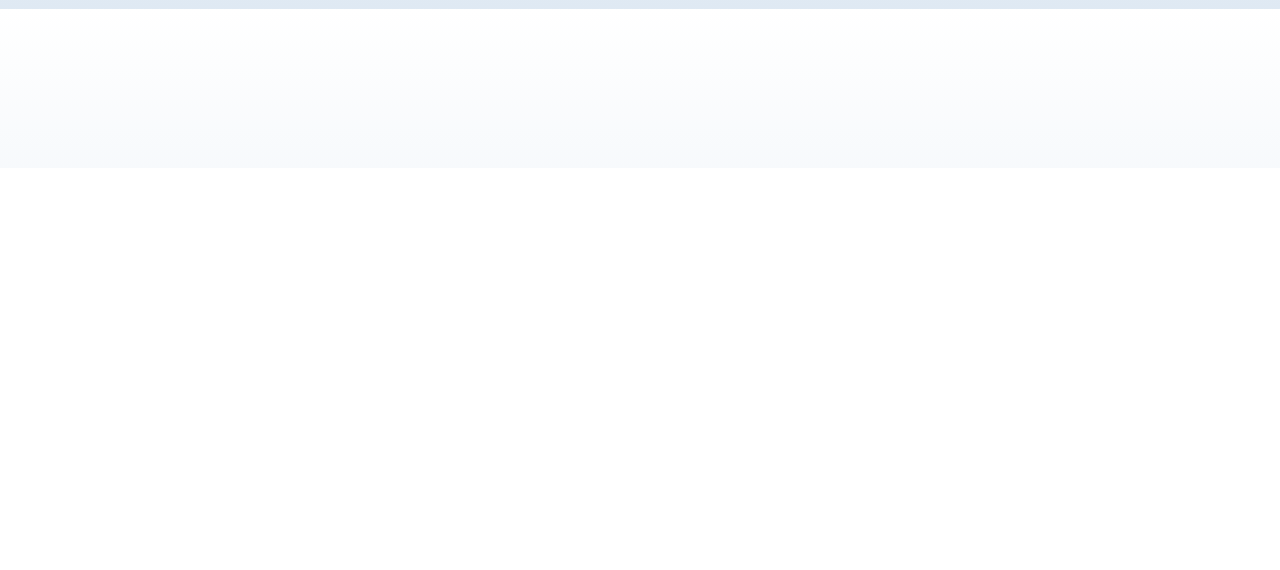
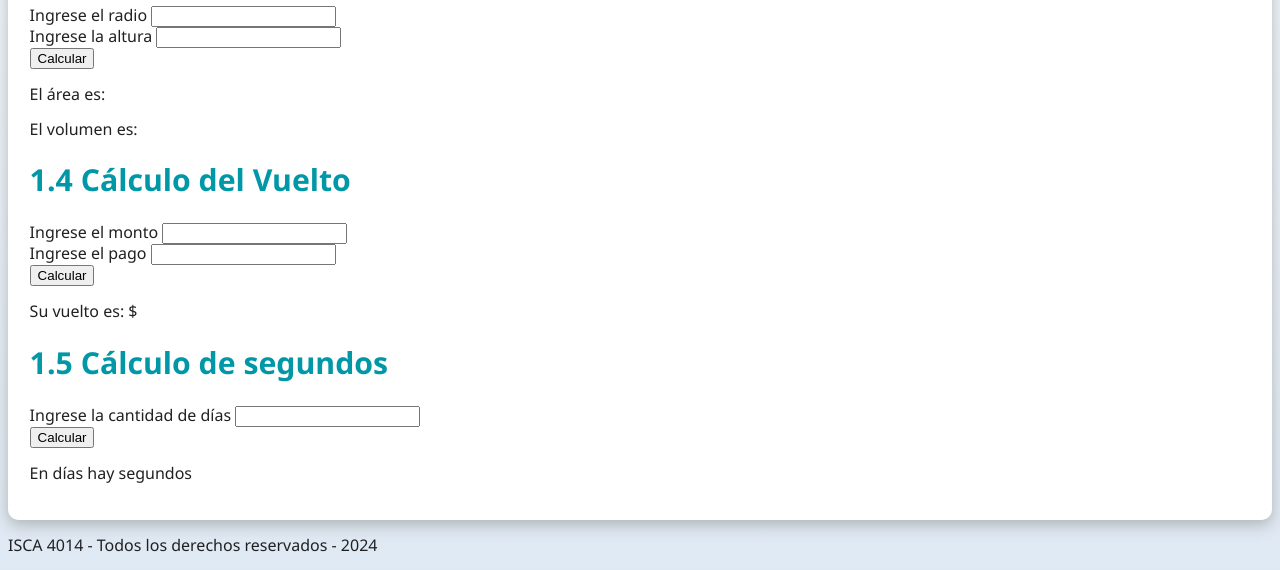
Before and after one commit to Walter-Lauxmann/2024-js, a plain HTML site: page ejercicio1.html in a window 1280 px wide. Shown: the part 632-1202 px from the top of the page. Before the commit the page ends 800 px from the top, so only its background shows below. Drawn offline with Linux system fonts and the light colour scheme.

Commit message:
Ejercicios 1.1 al 1.5

```diff
--- a/ejercicio1.html
+++ b/ejercicio1.html
@@ -24,7 +24,7 @@
     <main class="contenedor sombra">
       <section>
         <div>
-          <h2>Cálculo de la superficie de un triángulo</h2>
+          <h2>1.1 Cálculo de la superficie de un triángulo</h2>
           <label for="base">Ingrese la base</label>
           <input type="number" id="base" /> <br />
           <label for="altura">Ingrese la altura</label>
@@ -35,7 +35,7 @@
       </section>
       <section>
         <div>
-          <h2>Cálculo de la superficie de un rectángulo</h2>
+          <h2>1.2 Cálculo de la superficie de un rectángulo</h2>
           <label for="base2">Ingrese la base</label>
           <input type="number" id="base2" /> <br />
           <label for="altura2">Ingrese la altura</label>
@@ -45,6 +45,38 @@
         <p>La superficie es: <span id="sup2"></span> </p>
         <p>El perímetro es: <span id="per2"></span> </p>
       </section>
+      <section>
+        <div>
+          <h2>1.3 Cálculo del área y el volumen de un cilindro</h2>
+          <label for="radio">Ingrese el radio</label>
+          <input type="number" id="radio" /> <br />
+          <label for="altura3">Ingrese la altura</label>
+          <input type="number" id="altura3" /> <br />
+          <button onclick="calcular3()"> Calcular </button>
+        </div>
+        <p>El área es: <span id="area"></span> </p>
+        <p>El volumen es: <span id="vol"></span> </p>
+      </section>
+      <section>
+        <div>
+          <h2>1.4 Cálculo del Vuelto</h2>
+          <label for="monto">Ingrese el monto</label>
+          <input type="number" id="monto" /> <br />
+          <label for="pago">Ingrese el pago</label>
+          <input type="number" id="pago" /> <br />
+          <button onclick="calcular4()"> Calcular </button>
+        </div>
+        <p>Su vuelto es: $ <span id="vuelto"></span> </p>
+      </section>
+      <section>
+        <div>
+          <h2>1.5 Cálculo de segundos</h2>
+          <label for="dias">Ingrese la cantidad de días</label>
+          <input type="number" id="dias" /> <br />
+          <button onclick="calcular5()"> Calcular </button>
+        </div>
+        <p>En <span id="spandias"></span> días hay <span id="seg"></span> segundos </p>
+      </section>
     </main>
 
     <footer>
--- a/ejercicio1.js
+++ b/ejercicio1.js
@@ -36,3 +36,59 @@ function calcular2() {
     spanPer2.innerHTML = per;
 
 }
+
+function calcular3() {
+    // Constantes del DOM
+    const inputRadio = document.getElementById('radio');
+    const inputAltura3 = document.getElementById('altura3');
+    const spanArea = document.getElementById('area');
+    const spanVolumen = document.getElementById('vol');
+
+    const PI = Math.PI;
+
+    // Variables de ingreso de datos
+    let radio = parseFloat(inputRadio.value);
+    let altura = parseFloat(inputAltura3.value);
+
+    // Cálculo del área
+    area = 2 * PI * radio * altura;
+    // Cálculo del volumen
+    vol = PI * radio**2 * altura;
+
+    // Mostrar el área y el volumen
+    spanArea.innerHTML = area;
+    spanVolumen.innerHTML = vol;
+
+}
+function calcular4() {
+    // Constantes del DOM
+    const inputMonto = document.getElementById('monto');
+    const inputPago = document.getElementById('pago');
+    const spanVuelto = document.getElementById('vuelto');
+
+    // Variables de ingreso de datos
+    let monto = parseFloat(inputMonto.value);
+    let pago = parseFloat(inputPago.value);
+
+    // Cálculo del área
+    vuelto = pago - monto;
+
+    // Mostrar el vuelto
+    spanVuelto.innerHTML = vuelto;
+}
+function calcular5() {
+    // Constantes del DOM
+    const inputDias = document.getElementById('dias');
+    const spanDias = document.getElementById('spandias');
+    const spanSeg = document.getElementById('seg');
+
+    // Variables de ingreso de datos
+    let dias = parseInt(inputDias.value);
+
+    // Cálculo de los segundos
+    seg = dias * 24 * 60 * 60;
+
+    // Mostrar el vuelto
+    spanDias.innerHTML = dias;
+    spanSeg.innerHTML = seg;
+}
```
Also changed, not shown: index.html (+1 -0 lines).
